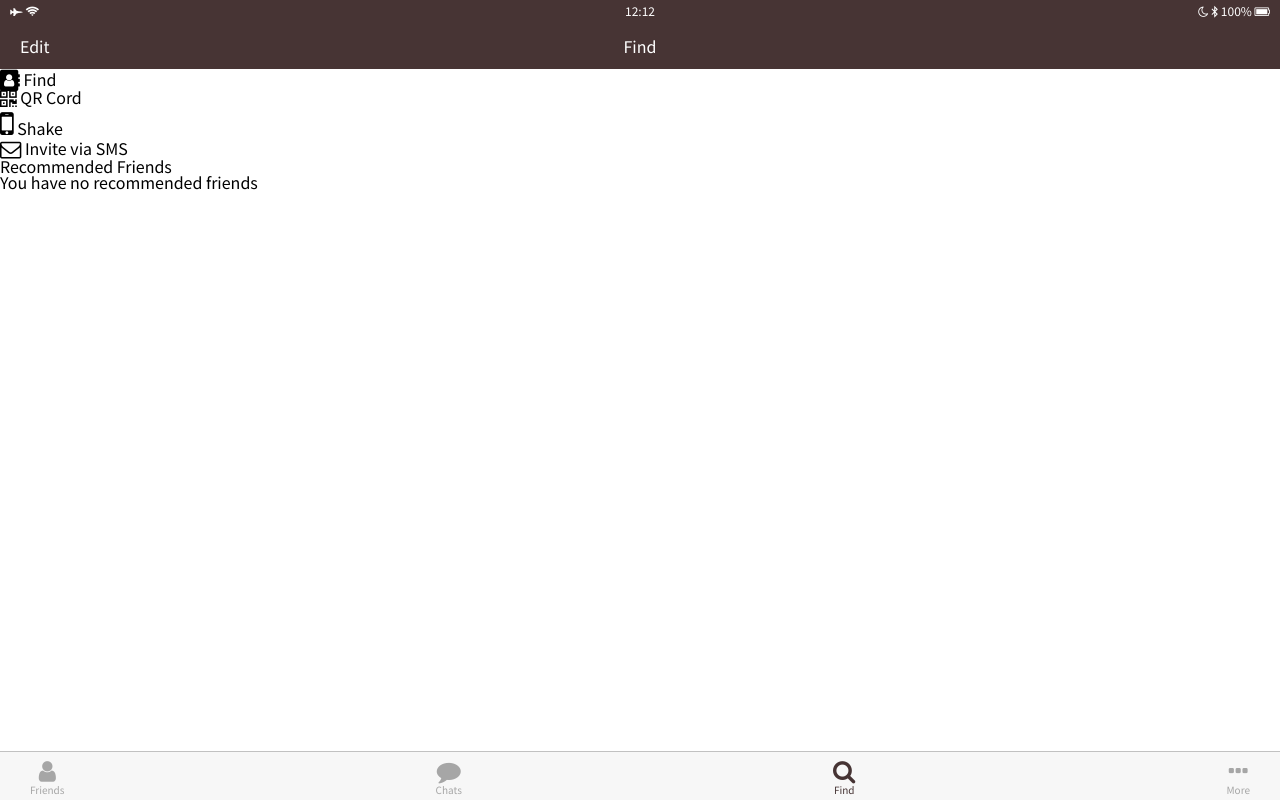
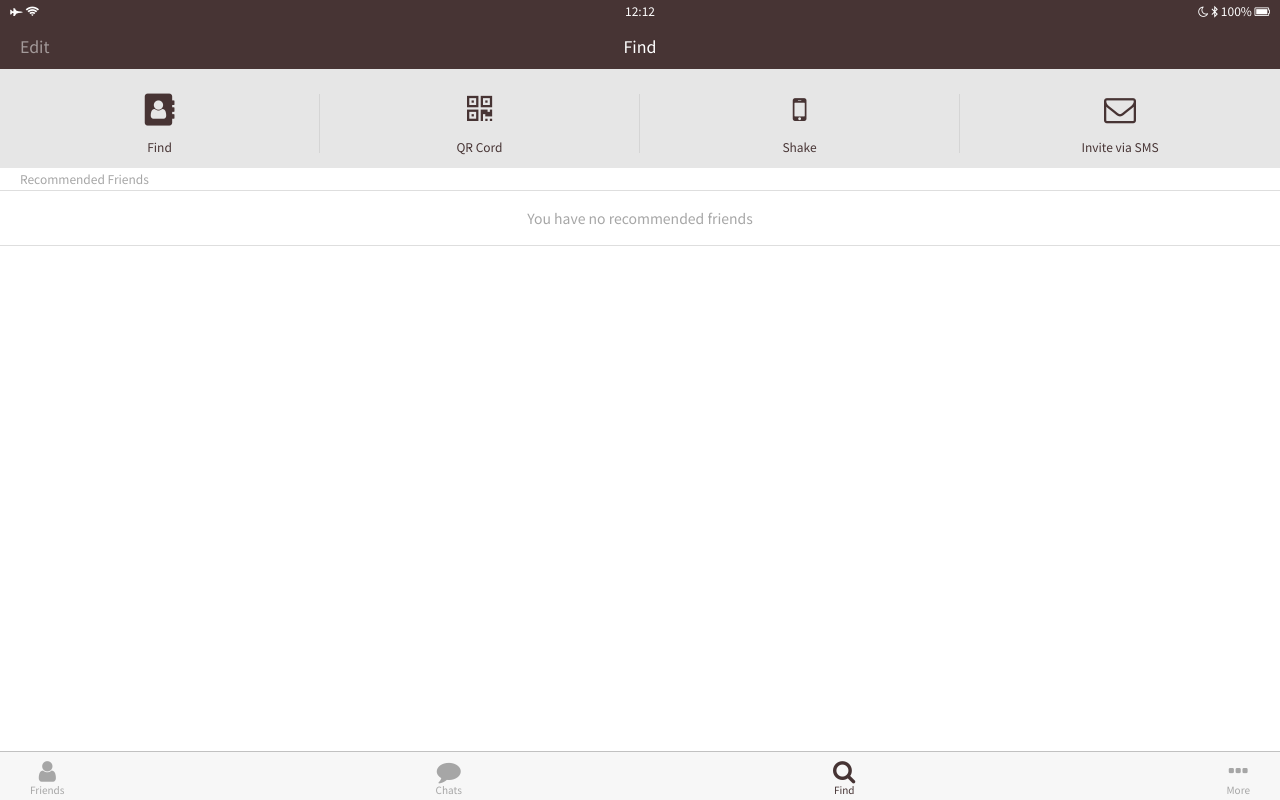
Before and after one commit to eshellster/kakao-clone, a plain HTML site: page find.html in a window 1280 px wide. Drawn offline with Linux system fonts and the light colour scheme.

Commit message:
find.css is done

```diff
--- a/css/chats.css
+++ b/css/chats.css
@@ -61,3 +61,6 @@
   box-shadow: 1px 1px 1px #A6A6A6;
   color: #442C2B;
 }
+.chat-btn i{
+  padding: 1px;
+}
--- /dev/null
+++ b/css/find.css
@@ -0,0 +1,43 @@
+.find .find__options{
+  padding-top: 25px;
+  padding-bottom: 15px;
+  background-color: #E6E6E6;
+  display: flex;
+  justify-content: space-between;
+  align-items: flex-end;
+}
+
+.find__options .find__option{
+  width: 25%;
+  display: flex;
+  flex-direction: column;
+  align-items: center;
+  justify-content: space-between;
+  color: #473434;
+  border-right: 1px solid #d5d5d5;
+}
+.find__options .find__option:last-child{
+  border-right: 0;
+}
+
+.find__option .find__option-title{
+  font-size: 12px;
+}
+.find__option i{
+  margin-bottom: 15px;
+}
+
+.find__recommended-title{
+  padding: 5px 20px;
+  border-bottom: 1px solid #DEDEDE;
+  font-size: 12px;
+  color: #A6A6A6;
+}
+
+.find__recommended-none{
+  padding: 20px 0;
+  text-align: center;
+  border-bottom: 1px solid #DEDEDE;
+  font-size: 14px;
+  color: #A6A6A6;
+}
--- a/css/friends.css
+++ b/css/friends.css
@@ -13,12 +13,12 @@
 }
 
 .friends__section-row img{
-  width: 50px;
+  width: 45px;
   border-radius: 50%;
   margin-right: 15px;
 }
 
-.friends__section-row a {
+.friends__section-row a,.friends__section-row span{
   text-decoration: none;
   color: inherit;
   font-size: 12px;
@@ -29,6 +29,15 @@
   align-items: center;
 }
 
-.friends__section-row with-tagline{
+.friends__section-row.with-tagline{
   justify-content: space-between;
 }
+
+.friends__section-tagline{
+  padding: 12px 5px;
+  font-size: 10px;
+  background-color: #F0F0F0;
+  border: 0;
+  border-radius: 3px;
+  color: #75757B;
+}
--- a/css/globals.css
+++ b/css/globals.css
@@ -1,5 +1,5 @@
 body{
   font-family: 'Noto Sans KR', sans-serif;
-  padding-top: 71px;
+  padding-top: 69.2px;
   padding-bottom: 55px;
 }
--- a/css/header.css
+++ b/css/header.css
@@ -24,6 +24,10 @@
   margin: 0 10px;
 }
 
+.top-header .header__bottom .header__column:first-child{
+  color: rgba(255, 255, 255, 0.5);
+}
+
 .header__column{
   width: 33%;
 }
--- a/css/style.css
+++ b/css/style.css
@@ -6,3 +6,4 @@
 @import "search-bar.css";
 @import "friends.css";
 @import "chats.css";
+@import "find.css";
--- a/find.html
+++ b/find.html
@@ -40,11 +40,11 @@
     <!-- 찾기 옵션 -->
     <section class="find__options">
       <div class="find__option">
-        <i class="fa fa-address-book fa-lg"></i>
+        <i class="fa fa-address-book fa-2x"></i>
         <span class="find__option-title">Find</span>
       </div>
       <div class="find__option">
-        <i class="fa fa-qrcode fa-lg"></i>
+        <i class="fa fa-qrcode fa-2x"></i>
         <span class="find__option-title">QR Cord</span>
       </div>
       <div class="find__option">
@@ -52,7 +52,7 @@
         <span class="find__option-title">Shake</span>
       </div>
       <div class="find__option">
-        <i class="fa fa-envelope-o fa-lg"></i>
+        <i class="fa fa-envelope-o fa-2x"></i>
         <span class="find__option-title">Invite via SMS</span>
       </div>
     </section>
```
